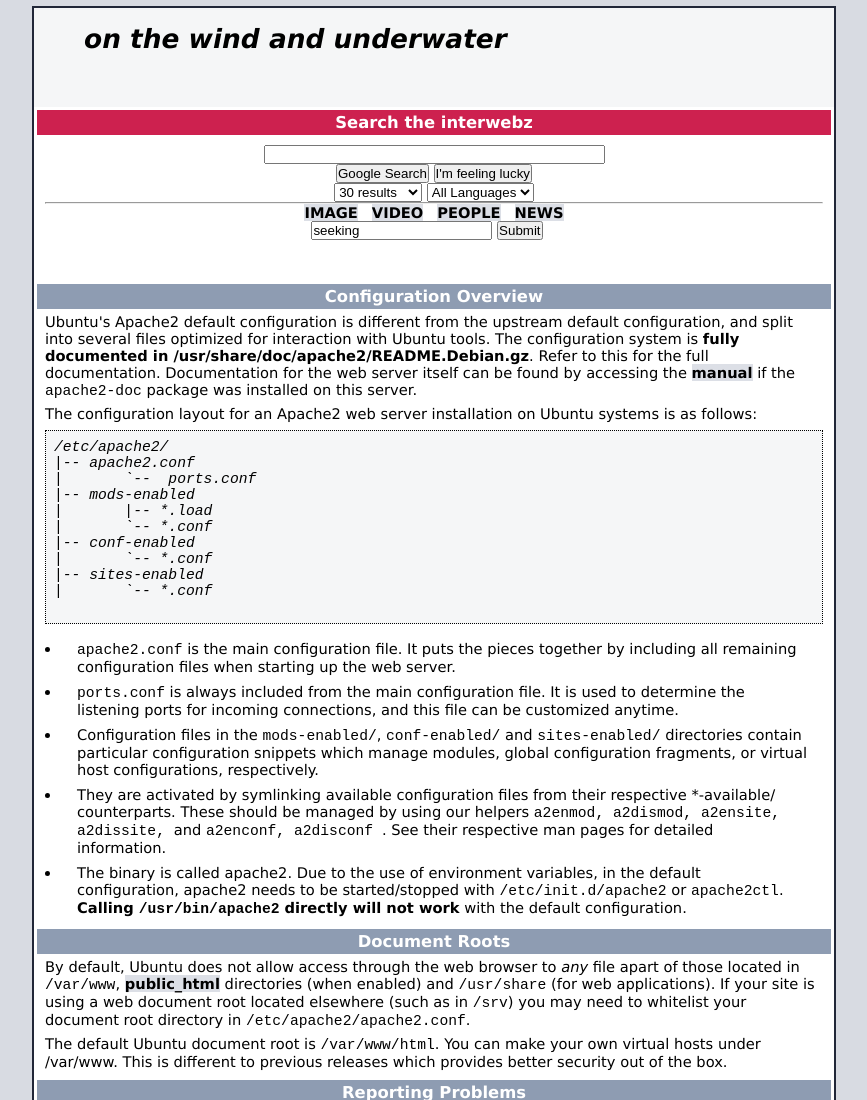
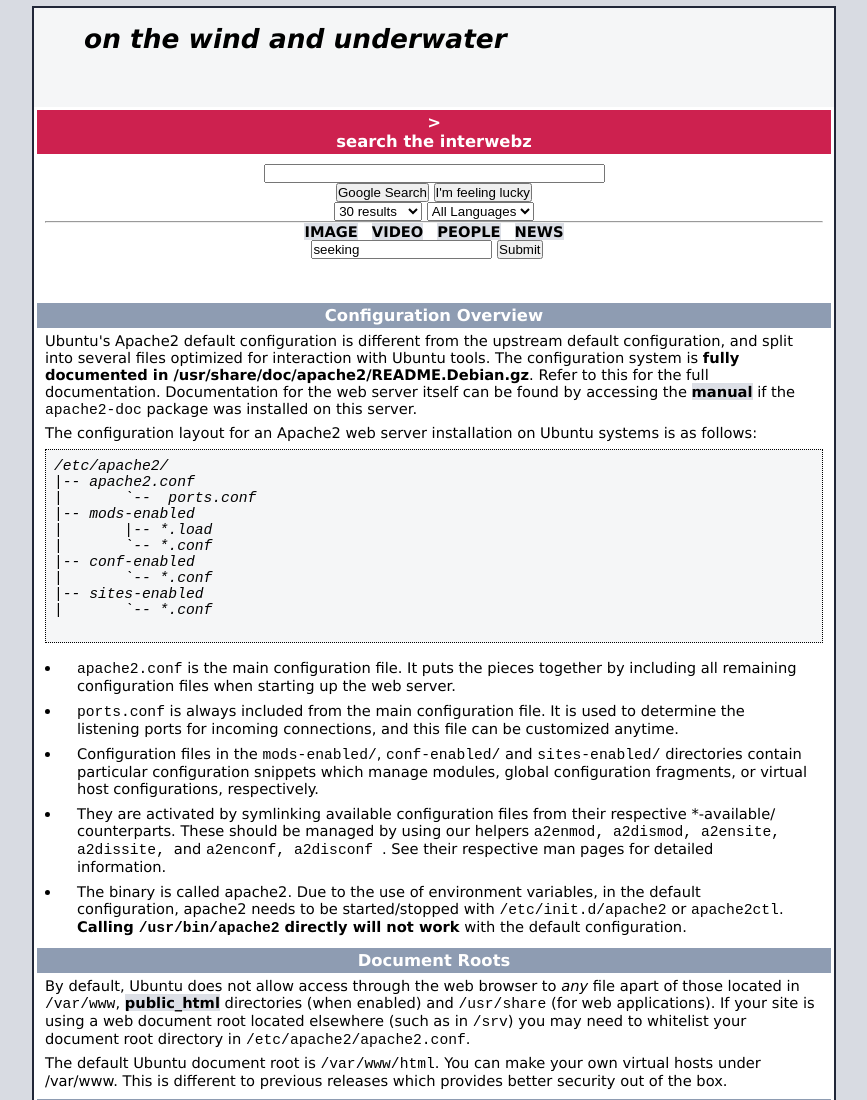
Before and after one commit to shmoses/shmoses.github.io, a plain HTML site: page apache.html in a window 1280 px wide. Shown: the top 1100 px of the page, without its empty margins (206-1073 px from the left). Drawn offline with Linux system fonts and the light colour scheme.

Commit message:
Update apache.html

```diff
--- a/apache.html
+++ b/apache.html
@@ -221,9 +221,9 @@
       <div class="content_section floating_element">
 
 
-        <div class="section_header section_header_red">
+        <div class="section_header <!-- section_header_red"--> >
           <div id="about"></div>
-          Search the interwebz
+          search the interwebz
         </div>
         <div class="content_section_text">
           <p>
```
